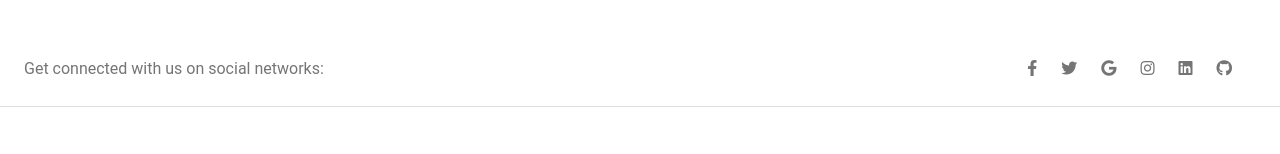
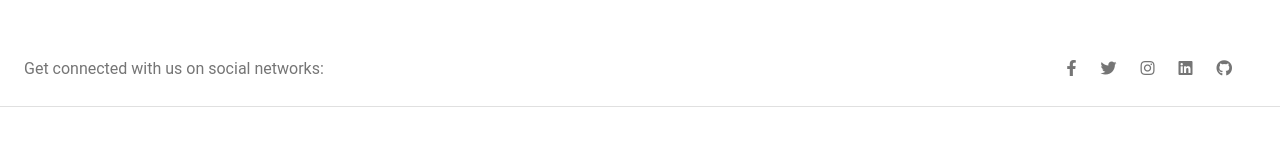
Before and after one commit to devamanin/cuchd-tedX, a React (Create React App) app: page / in a window 1280 px wide. Shown: the part 1745-1899 px from the top of the page. Built offline with nearby package versions, Linux system fonts and the light colour scheme.

Commit message:
removed google from footer

```diff
--- a/src/Homecomp/Foot.jsx
+++ b/src/Homecomp/Foot.jsx
@@ -15,9 +15,6 @@
           </a>
           <a href='' className='me-4 text-reset'>
             <MDBIcon fab icon="twitter" />
-          </a>
-          <a href='' className='me-4 text-reset'>
-            <MDBIcon fab icon="google" />
           </a>
           <a href='' className='me-4 text-reset'>
             <MDBIcon fab icon="instagram" />
```
